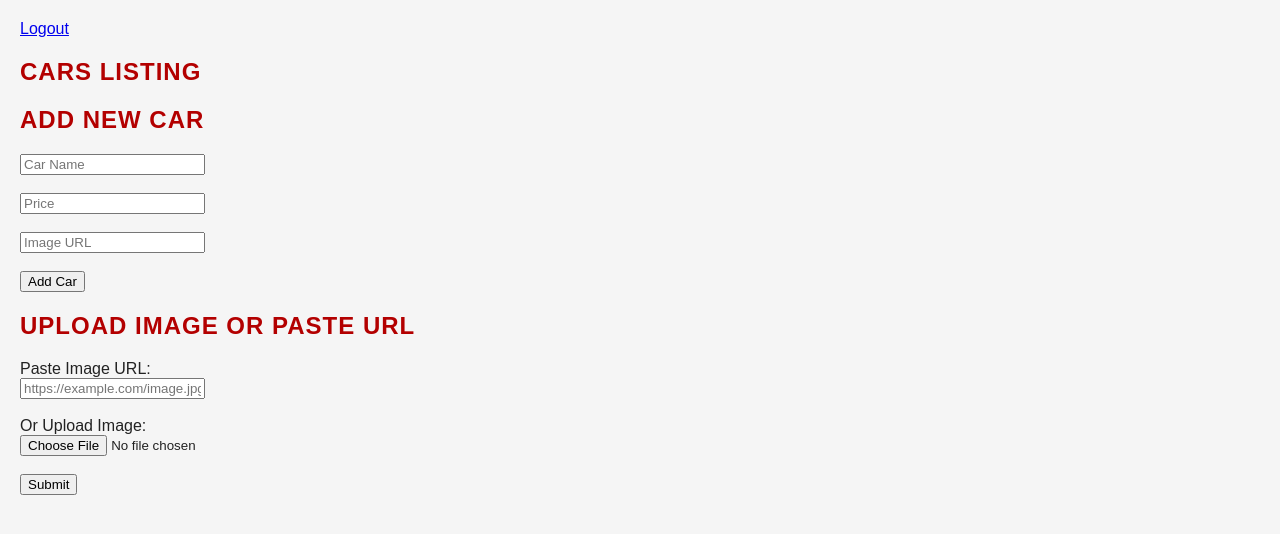
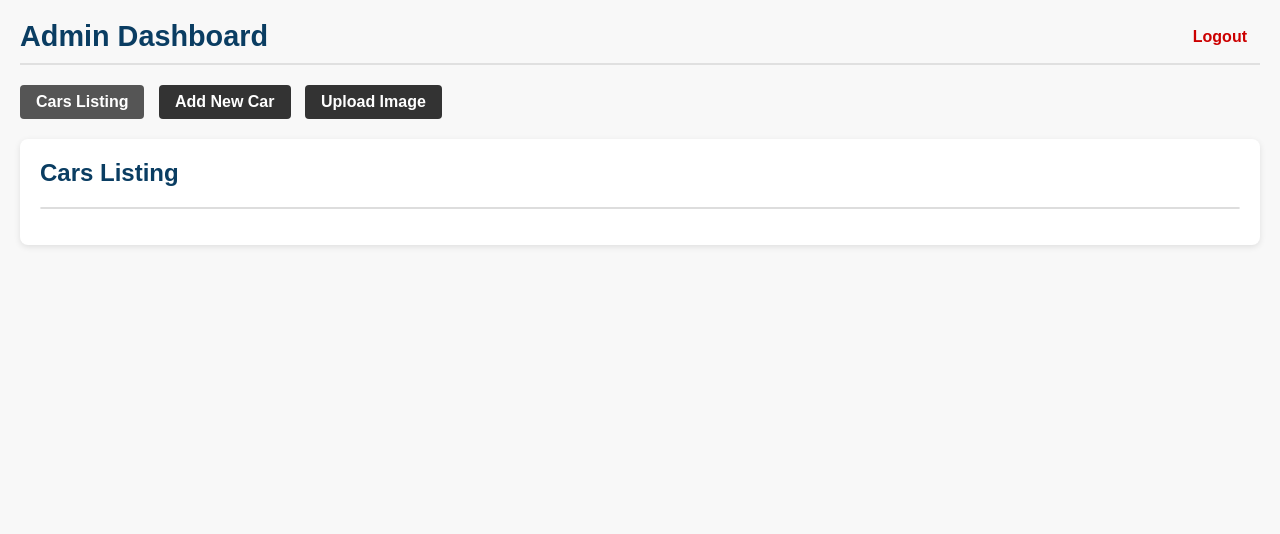
Before and after one commit to The-man-of-books/BNA2-backend, a Flask app: page /dashboard in a window 1280 px wide. Shown: the top 534 px of the page. Run offline with Flask 3, Linux system fonts and the light colour scheme; the visitor is signed in with stand-in values (Sample User, id 1).

Commit message:
BNA2 Backend Admin Panel

```diff
--- a/static/admin.css
+++ b/static/admin.css
@@ -1,104 +1,179 @@
-/* Admin Panel - BNA Motors Themed */
+/* admin.css */
+
+/* Base styles */
 body {
-  font-family: 'Arial', sans-serif;
-  background-color: #f5f5f5;
+  font-family: 'Segoe UI', Tahoma, Geneva, Verdana, sans-serif;
+  background-color: #f4f6f8;
   color: #222;
+  margin: 0;
   padding: 20px;
-  margin: 0;
 }
 
-h2 {
-  color: #b30000; /* Deep Red Accent */
-  margin-bottom: 20px;
-  text-transform: uppercase;
-  letter-spacing: 1px;
-}
-
-.admin-container {
-  background-color: #fff;
-  border: 1px solid #ddd;
-  border-radius: 8px;
-  padding: 25px;
-  box-shadow: 0 4px 10px rgba(0, 0, 0, 0.1);
-  max-width: 800px;
-  margin: 0 auto;
-}
-
-.admin-form label {
-  font-weight: bold;
-  display: block;
-  margin-bottom: 8px;
-}
-
-.admin-form input,
-.admin-form textarea,
-.admin-form select {
-  width: 100%;
-  padding: 10px;
-  border: 1px solid #ccc;
-  border-radius: 6px;
-  margin-bottom: 20px;
-  font-size: 14px;
-}
-
-.admin-form button {
-  background-color: #b30000;
-  color: #fff;
-  padding: 12px 20px;
-  border: none;
-  border-radius: 6px;
-  cursor: pointer;
-  text-transform: uppercase;
-  letter-spacing: 1px;
-  transition: background 0.3s ease;
-}
-
-.admin-form button:hover {
-  background-color: #8a0000;
-}
-
-.table-container {
-  margin-top: 40px;
-}
-
-.admin-table {
-  width: 100%;
-  border-collapse: collapse;
-  background-color: #fff;
-}
-
-.admin-table th,
-.admin-table td {
-  padding: 15px;
-  text-align: left;
-  border-bottom: 1px solid #ddd;
-}
-
-.admin-table th {
-  background-color: #b30000;
-  color: #fff;
-  text-transform: uppercase;
-  font-size: 13px;
-}
-
-.admin-table tr:hover {
-  background-color: #f9f9f9;
-}
-
-.status-message {
-  padding: 10px;
-  border-radius: 4px;
+/* Header */
+header {
+  display: flex;
+  justify-content: space-between;
+  align-items: center;
+  border-bottom: 2px solid #e0e0e0;
+  padding-bottom: 10px;
   margin-bottom: 20px;
 }
 
-.status-message.success {
-  background-color: #d4edda;
-  color: #155724;
-  border: 1px solid #c3e6cb;
+header h1 {
+  font-weight: 700;
+  color: #0a3d62; /* Dark blue */
+  margin: 0;
+  font-size: 1.8rem;
 }
 
-.status-message.error {
-  background-color: #f8d7da;
-  color: #721c24;
-  border: 1px solid #f5c6cb;
+header a {
+  color: #c0392b; /* Red-ish logout */
+  text-decoration: none;
+  font-weight: 600;
+  font-size: 1rem;
+  padding: 6px 12px;
+  border: 1px solid transparent;
+  border-radius: 4px;
+  transition: all 0.3s ease;
 }
+
+header a:hover {
+  border-color: #c0392b;
+  background-color: #fceae9;
+}
+
+/* Navigation buttons */
+nav {
+  margin-bottom: 20px;
+}
+
+nav button {
+  background-color: #0a3d62; /* Dark blue */
+  color: #fff;
+  border: none;
+  padding: 10px 18px;
+  margin-right: 10px;
+  border-radius: 4px;
+  cursor: pointer;
+  font-weight: 600;
+  font-size: 1rem;
+  transition: background-color 0.3s ease;
+}
+
+nav button:hover {
+  background-color: #084170; /* Slightly darker */
+}
+
+nav button.active {
+  background-color: #1e90ff; /* Bright blue active tab */
+}
+
+/* Sections */
+section {
+  background-color: #fff;
+  border-radius: 8px;
+  padding: 20px;
+  box-shadow: 0 2px 6px rgb(0 0 0 / 0.1);
+}
+
+/* Headings */
+section h2 {
+  margin-top: 0;
+  color: #0a3d62;
+  font-weight: 700;
+  margin-bottom: 20px;
+}
+
+/* Car Listing */
+ul {
+  list-style-type: none;
+  padding-left: 0;
+  max-height: 300px;
+  overflow-y: auto;
+  border: 1px solid #ddd;
+  border-radius: 6px;
+  background: #fafafa;
+}
+
+ul li {
+  padding: 10px 15px;
+  border-bottom: 1px solid #eee;
+  font-weight: 600;
+  color: #333;
+}
+
+ul li:last-child {
+  border-bottom: none;
+}
+
+/* Forms */
+form input[type="text"],
+form input[type="url"],
+form input[type="file"] {
+  width: 100%;
+  padding: 12px 10px;
+  margin-bottom: 15px;
+  border: 1px solid #bbb;
+  border-radius: 5px;
+  font-size: 1rem;
+  box-sizing: border-box;
+  transition: border-color 0.3s ease;
+}
+
+form input[type="text"]:focus,
+form input[type="url"]:focus,
+form input[type="file"]:focus {
+  outline: none;
+  border-color: #1e90ff;
+  box-shadow: 0 0 5px rgba(30,144,255,0.5);
+}
+
+form button {
+  background-color: #0a3d62;
+  color: #fff;
+  border: none;
+  padding: 12px 20px;
+  font-weight: 700;
+  border-radius: 5px;
+  cursor: pointer;
+  font-size: 1.1rem;
+  transition: background-color 0.3s ease;
+  width: 100%;
+}
+
+form button:hover {
+  background-color: #084170;
+}
+
+/* Result box after upload */
+#result {
+  margin-top: 20px;
+  padding: 15px;
+  background-color: #e9f5ff;
+  border: 1px solid #1e90ff;
+  border-radius: 6px;
+  color: #0a3d62;
+  font-weight: 600;
+}
+
+#result img {
+  margin-top: 10px;
+  max-width: 100%;
+  border-radius: 6px;
+  border: 1px solid #ddd;
+  display: block;
+}
+
+/* Scrollbar for car list */
+ul::-webkit-scrollbar {
+  width: 8px;
+}
+
+ul::-webkit-scrollbar-thumb {
+  background-color: #1e90ff;
+  border-radius: 4px;
+}
+
+ul::-webkit-scrollbar-track {
+  background-color: #f4f6f8;
+}
--- a/templates/dashboard.html
+++ b/templates/dashboard.html
@@ -4,39 +4,101 @@
     <meta charset="UTF-8">
     <title>Admin Dashboard</title>
     <link rel="stylesheet" href="/static/admin.css">
-    <a href="/logout">Logout</a>
+    <style>
+        body {
+            font-family: Arial, sans-serif;
+            padding: 20px;
+            background-color: #f8f8f8;
+        }
+        header {
+            display: flex;
+            justify-content: space-between;
+            align-items: center;
+        }
+        nav button {
+            margin-right: 10px;
+            padding: 8px 16px;
+            background-color: #333;
+            color: #fff;
+            border: none;
+            cursor: pointer;
+        }
+        nav button.active {
+            background-color: #555;
+        }
+        section {
+            display: none;
+            margin-top: 20px;
+        }
+        section.active {
+            display: block;
+        }
+        form input, form button {
+            padding: 10px;
+            margin-bottom: 10px;
+            width: 100%;
+        }
+        ul li {
+            padding: 5px 0;
+            border-bottom: 1px solid #ccc;
+        }
+    </style>
 </head>
 <body>
+    <header>
+        <h1>Admin Dashboard</h1>
+        <a href="/logout" style="text-decoration:none;color:#c00;">Logout</a>
+    </header>
+
+    <nav>
+        <button class="tab-btn active" data-tab="list">Cars Listing</button>
+        <button class="tab-btn" data-tab="add">Add New Car</button>
+        <button class="tab-btn" data-tab="upload">Upload Image</button>
+    </nav>
+
+    <section id="list" class="active">
         <h2>Cars Listing</h2>
         <ul>
             {% for car in cars %}
                 <li>{{ car.name }} - {{ car.price }}</li>
             {% endfor %}
         </ul>
+    </section>
 
+    <section id="add">
         <h2>Add New Car</h2>
         <form id="carForm" method="POST" action="/add_car">
-        <input type="text" placeholder="Car Name" id="carName" name="carName" required><br><br>
-        <input type="text" placeholder="Price" id="price" name="price" required><br><br>
-        <input type="text" placeholder="Image URL" id="image" name="image" required><br><br>
+            <input type="text" placeholder="Car Name" id="carName" name="carName" required>
+            <input type="text" placeholder="Price" id="price" name="price" required>
+            <input type="text" placeholder="Image URL" id="image" name="image" required>
             <button type="submit">Add Car</button>
         </form>
+    </section>
 
+    <section id="upload">
         <h2>Upload Image or Paste URL</h2>
         <form id="uploadForm" enctype="multipart/form-data">
-        <label>Paste Image URL:</label><br>
-        <input type="url" name="imageUrl" placeholder="https://example.com/image.jpg"><br><br>
-
-        <label>Or Upload Image:</label><br>
-        <input type="file" name="imageFile" accept="image/*"><br><br>
-
+            <input type="url" name="imageUrl" placeholder="Paste Image URL">
+            <input type="file" name="imageFile" accept="image/*">
             <button type="submit">Submit</button>
         </form>
+        <div id="result"></div>
+    </section>
 
-    <div id="result" style="margin-top: 20px;"></div>
+    <script>
+        // Toggle Sections
+        const buttons = document.querySelectorAll('.tab-btn');
+        const sections = document.querySelectorAll('section');
+        buttons.forEach(button => {
+            button.addEventListener('click', () => {
+                buttons.forEach(btn => btn.classList.remove('active'));
+                sections.forEach(sec => sec.classList.remove('active'));
+                button.classList.add('active');
+                document.getElementById(button.dataset.tab).classList.add('active');
+            });
+        });
 
-    <script src="/static/script.js"></script>
-    <script>
+        // Upload Image Logic (Same as yours)
         document.getElementById('uploadForm').addEventListener('submit', async function(e) {
             e.preventDefault();
             const formData = new FormData(this);
@@ -54,12 +116,8 @@
                     <p>URL: <a href="${result.imageUrl}" target="_blank">${result.imageUrl}</a></p>
                 `;
 
-                // Auto-fill image URL in Add Car form
                 document.getElementById('image').value = result.imageUrl;
-
-                // Auto-submit the Add Car form
                 document.getElementById('carForm').submit();
-
             } else {
                 document.getElementById('result').textContent = 'Failed to upload image.';
             }
```
Lines whose indentation alone changed are shown as unchanged.
